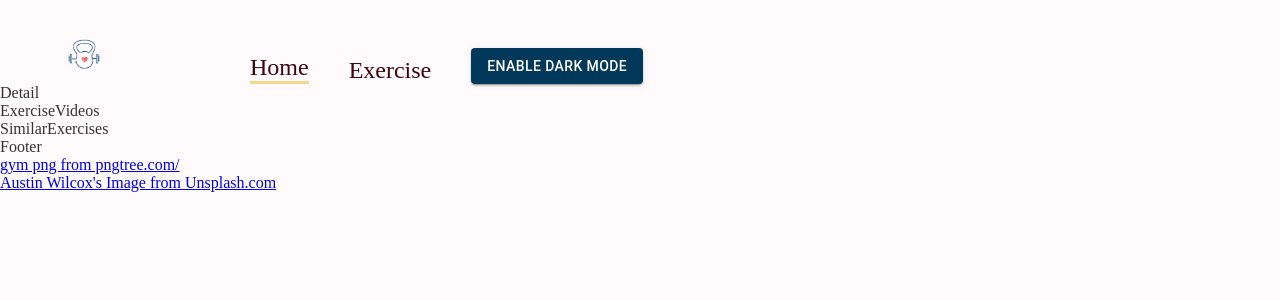
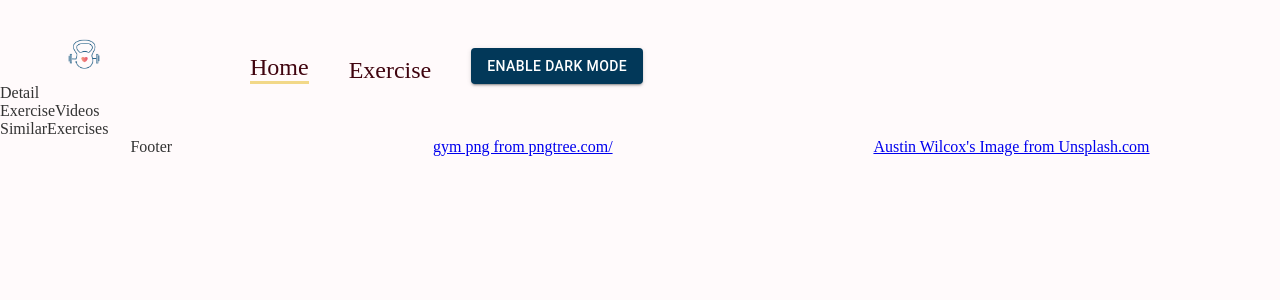
Before and after one commit to David-P-Molina/gym-rodent, a React (Create React App) app: page /exercise/1 in a window 1280 px wide. Shown: the top 300 px of the page. Built offline with nearby package versions, Linux system fonts and the light colour scheme; no server answers.

Commit message:
Create stylling for footer compnent with stack

```diff
--- a/src/components/Footer.jsx
+++ b/src/components/Footer.jsx
@@ -1,8 +1,13 @@
 import React from 'react'
+import { Stack } from '@mui/material'
 
 const Footer = () => {
   return (
-    <div>
+    <Stack
+      direction='row'
+      justifyContent='space-around'
+      alignItems='flex-end'
+      space={0}>
       Footer
       <p>
         <a href='https://pngtree.com/so/gym'>gym png from pngtree.com/</a>
@@ -12,7 +17,7 @@ const Footer = () => {
           Austin Wilcox's Image from Unsplash.com
         </a>
       </span>
-    </div>
+    </Stack>
   )
 }
 
```
